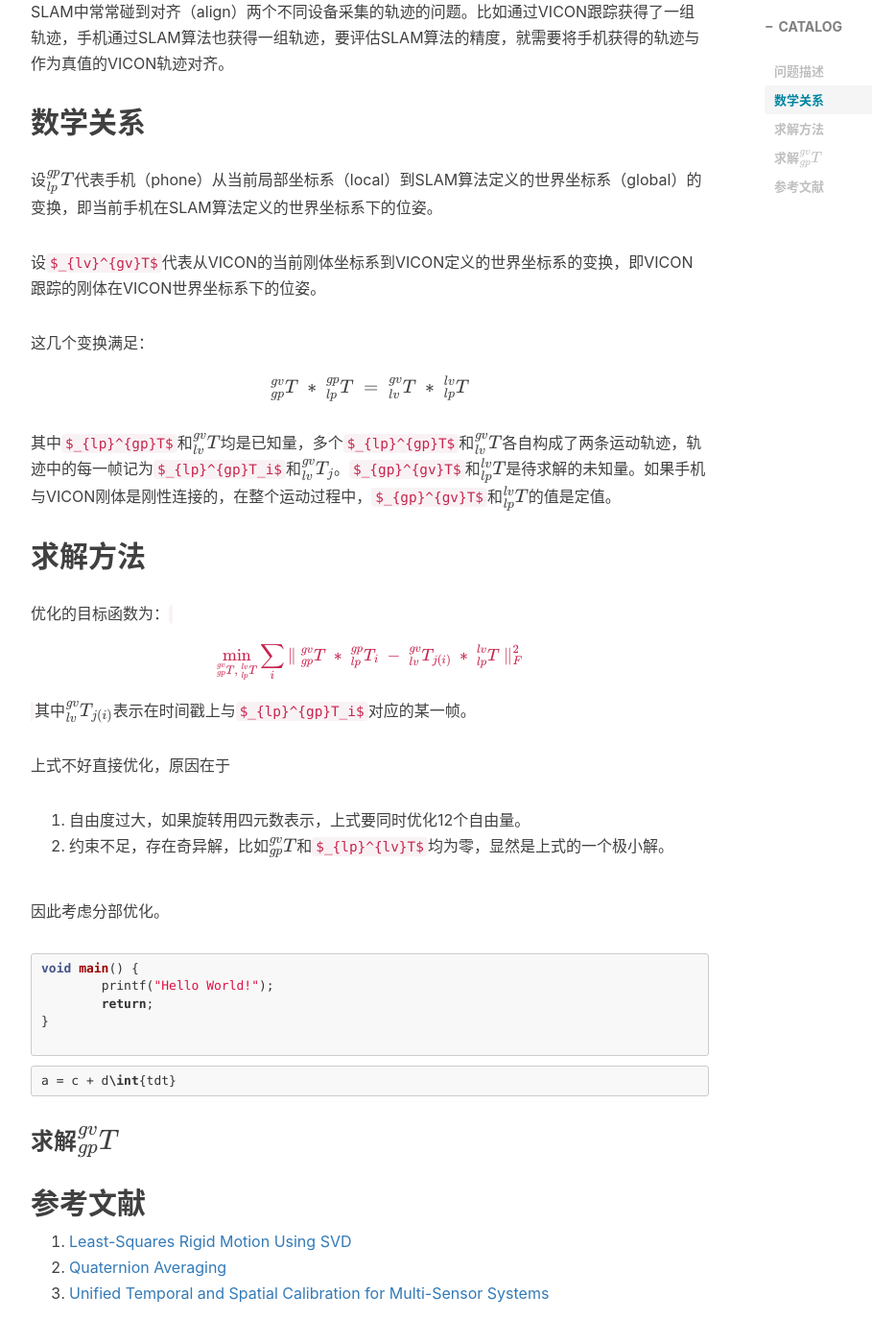
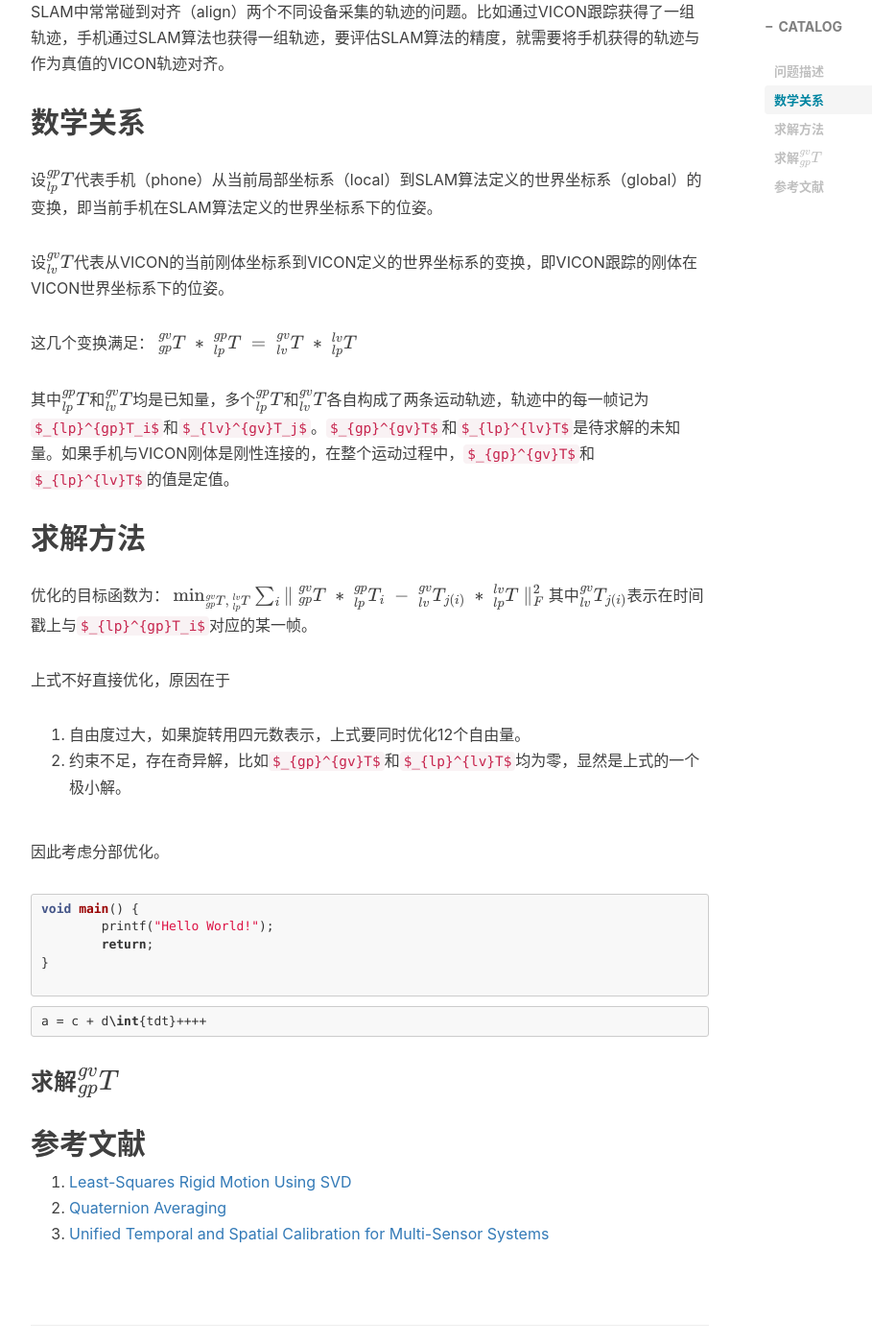
Before and after one commit to aipiano/aipiano.github.io, a Jekyll site: the page built from _posts/2019-01-08-SLAM轨迹拟合.md, in a window 1280 px wide and 1400 px high, scrolled down 697 px. Shown: the whole window at 96% size, without its empty margins (233-1142 px from the left). Built offline with Jekyll 4.4.1, drawn with Linux system fonts in a browser that asks for light colours; nearby versions of some CDN libraries; formulas are drawn with MathJax 3; comment, search, counter and statistics services are not loaded.

Commit message:
disable math-code.js

````diff
--- a/_layouts/post.html
+++ b/_layouts/post.html
@@ -169,9 +169,9 @@ layout: default
         </div>
 
 	<!-- Preprocess Text for MathJax -->
-		{% if page.math %}
+	<!--{% if page.math %}
 			<script src="{{ site.baseurl }}/js/math-code.js"></script>
-		{% endif %}
+		{% endif %}-->
 
     </div>
 </article>
--- a/_posts/2019-01-08-SLAM轨迹拟合.md
+++ b/_posts/2019-01-08-SLAM轨迹拟合.md
@@ -19,25 +19,25 @@ SLAM中常常碰到对齐（align）两个不同设备采集的轨迹的问题
 
 
 ## 数学关系
-设`$_{lp}^{gp}T$`代表手机（phone）从当前局部坐标系（local）到SLAM算法定义的世界坐标系（global）的变换，即当前手机在SLAM算法定义的世界坐标系下的位姿。
+设$$_{lp}^{gp}T$$代表手机（phone）从当前局部坐标系（local）到SLAM算法定义的世界坐标系（global）的变换，即当前手机在SLAM算法定义的世界坐标系下的位姿。
 
-设`$_{lv}^{gv}T$`代表从VICON的当前刚体坐标系到VICON定义的世界坐标系的变换，即VICON跟踪的刚体在VICON世界坐标系下的位姿。
+设$$_{lv}^{gv}T$$代表从VICON的当前刚体坐标系到VICON定义的世界坐标系的变换，即VICON跟踪的刚体在VICON世界坐标系下的位姿。
 
 
 这几个变换满足：
-`$$
+$$
 _{gp}^{gv}T\ *\ _{lp}^{gp}T\ =\ _{lv}^{gv}T\ *\ _{lp}^{lv}T
-$$`
+$$
 
-其中`$_{lp}^{gp}T$`和`$_{lv}^{gv}T$`均是已知量，多个`$_{lp}^{gp}T$`和`$_{lv}^{gv}T$`各自构成了两条运动轨迹，轨迹中的每一帧记为`$_{lp}^{gp}T_i$`和`$_{lv}^{gv}T_j$`。`$_{gp}^{gv}T$`和`$_{lp}^{lv}T$`是待求解的未知量。如果手机与VICON刚体是刚性连接的，在整个运动过程中，`$_{gp}^{gv}T$`和`$_{lp}^{lv}T$`的值是定值。
+其中$$_{lp}^{gp}T$$和$$_{lv}^{gv}T$$均是已知量，多个$$_{lp}^{gp}T$$和$$_{lv}^{gv}T$$各自构成了两条运动轨迹，轨迹中的每一帧记为`$_{lp}^{gp}T_i$`和`$_{lv}^{gv}T_j$`。`$_{gp}^{gv}T$`和`$_{lp}^{lv}T$`是待求解的未知量。如果手机与VICON刚体是刚性连接的，在整个运动过程中，`$_{gp}^{gv}T$`和`$_{lp}^{lv}T$`的值是定值。
 
 
 ## 求解方法
 优化的目标函数为：
-`$$
+$$
 \min_{_{gp}^{gv}T,\ _{lp}^{lv}T} \sum_{i}\Vert\ _{gp}^{gv}T\ *\ _{lp}^{gp}T_i\ -\ _{lv}^{gv}T_{j(i)}\ *\ _{lp}^{lv}T\ \Vert_F^2
-$$`
-其中`$_{lv}^{gv}T_{j(i)}$`表示在时间戳上与`$_{lp}^{gp}T_i$`对应的某一帧。
+$$
+其中$$_{lv}^{gv}T_{j(i)}$$表示在时间戳上与`$_{lp}^{gp}T_i$`对应的某一帧。
 
 上式不好直接优化，原因在于
 1. 自由度过大，如果旋转用四元数表示，上式要同时优化12个自由量。
@@ -54,10 +54,10 @@ void main() {
 ```
 
 ```tex
-a = c + d\int{tdt}
+a = c + d\int{tdt}++++
 ```
 
-### 求解`$_{gp}^{gv}T$`
+### 求解$$_{gp}^{gv}T$$
 
 ## 参考文献
 1. [Least-Squares Rigid Motion Using SVD](https://igl.ethz.ch/projects/ARAP/svd_rot.pdf)
````
